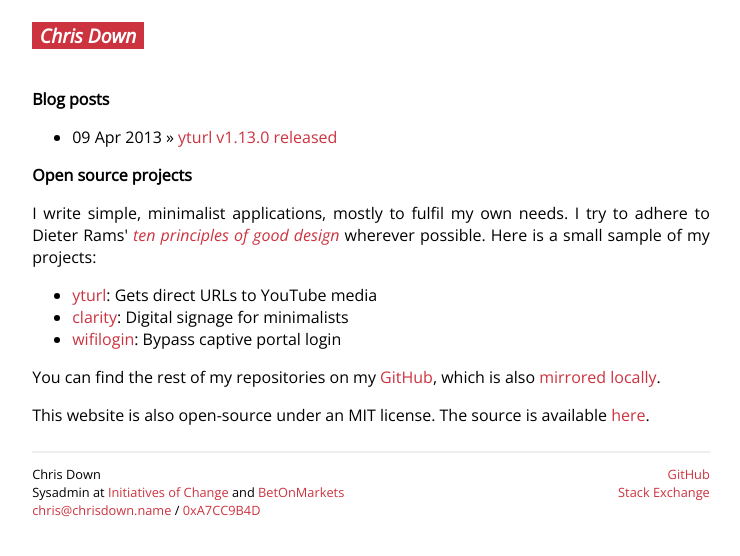
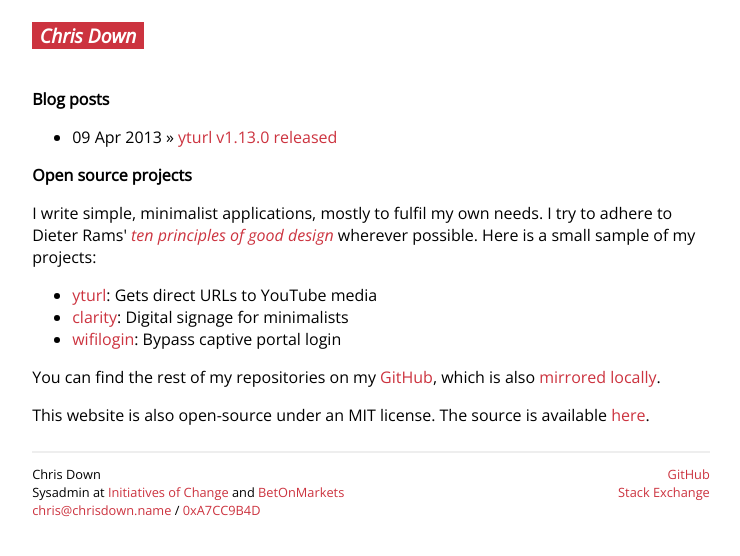
Before and after one commit to cdown/chrisdown.name, a Jekyll site: the page built from index.html, in a window 1280 px wide. Shown: the top 556 px of the page, without its empty margins (269-1009 px from the left). Built offline with Jekyll 4.4.1, drawn with Linux system fonts in a browser that asks for light colours.

Commit message:
Turn off paragraph justification

```diff
--- a/css/style.css
+++ b/css/style.css
@@ -18,10 +18,6 @@ a {
 a:hover {
     color: #FFF;
     background-color: #CC333F;
-}
-
-article p {
-    text-align: justify;
 }
 
 /* We have a single navigation element, in a different colour, that links back
```
